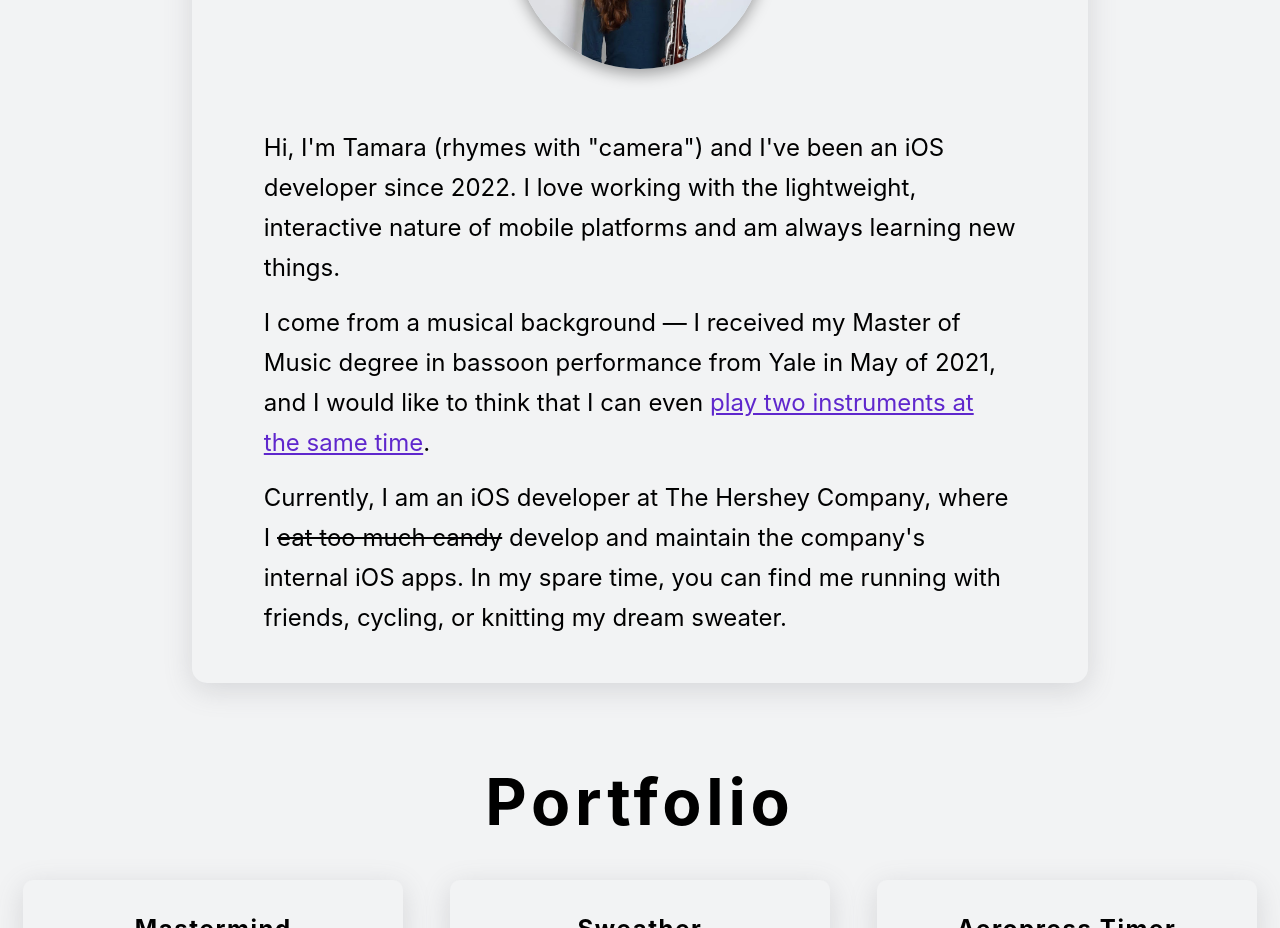
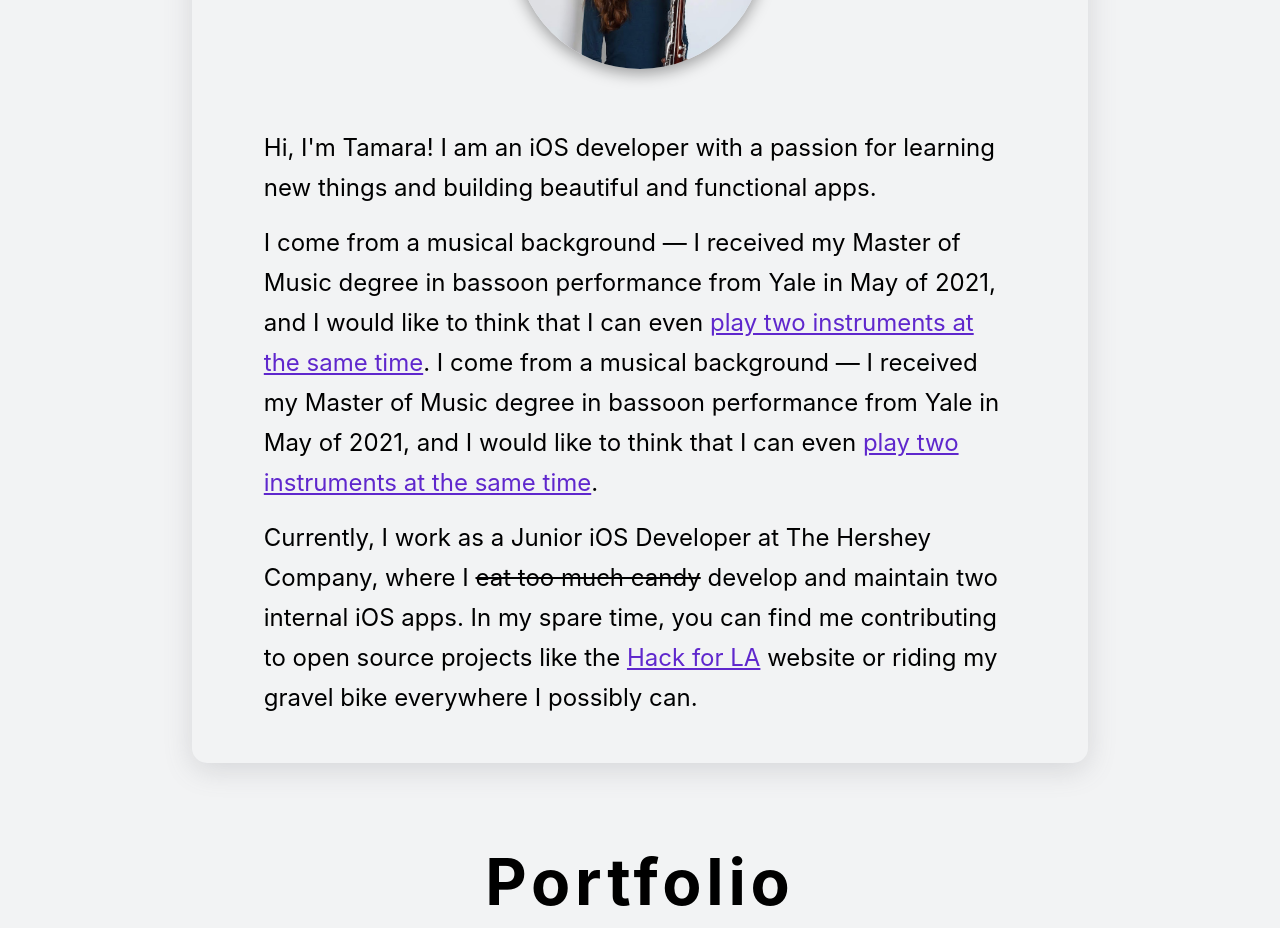
Before and after one commit to tamara-snyder/portfolio, a Svelte app: page / in a window 1280 px wide. Shown: the part 1080-2008 px from the top of the page. Built offline with nearby package versions, Linux system fonts and the light colour scheme.

Commit message:
Update bio with new work experience

```diff
--- a/src/BioText.svelte
+++ b/src/BioText.svelte
@@ -1,13 +1,14 @@
 <div class="background">
   <img id="avatar" src="images/snyder_pressphoto.JPG" alt="">
   <p class="about">
-    Hi, I'm Tamara (rhymes with "camera") and I've been an iOS developer since 2022. I love working with the lightweight, interactive nature of mobile platforms and am always learning new things.
+    Hi, I'm Tamara! I am an iOS developer with a passion for learning new things and building beautiful and functional apps.
   </p>
   <p>
     I come from a musical background — I received my Master of Music degree in bassoon performance from Yale in May of 2021, and I would like to think that I can even <a href="https://www.youtube.com/watch?v=ZC7UmLJI9Uk" target="_blank">play two instruments at the same time</a>.
+    I come from a musical background — I received my Master of Music degree in bassoon performance from Yale in May of 2021, and I would like to think that I can even <a href="https://www.youtube.com/watch?v=ZC7UmLJI9Uk" target="_blank">play two instruments at the same time</a>.
   </p>
   <p>
-    Currently, I am an iOS developer at The Hershey Company, where I <strike>eat too much candy</strike> develop and maintain the company's internal iOS apps. In my spare time, you can find me running with friends, cycling, or knitting my dream sweater.
+    Currently, I work as a Junior iOS Developer at The Hershey Company, where I <strike>eat too much candy</strike> develop and maintain two internal iOS apps. In my spare time, you can find me contributing to open source projects like the <a href="https://www.hackforla.org/" target="_blank">Hack for LA</a> website or riding my gravel bike everywhere I possibly can.
   </p>
 </div>
 
@@ -28,6 +29,7 @@
 
   img {
     width: 250px;
+    width: 250px;
     height: auto;
     border-radius: 50%;
   }
```
Also changed, not shown: public/build/bundle.css, public/build/bundle.js, 1 other file (tests, documents, lock files or other folders).
